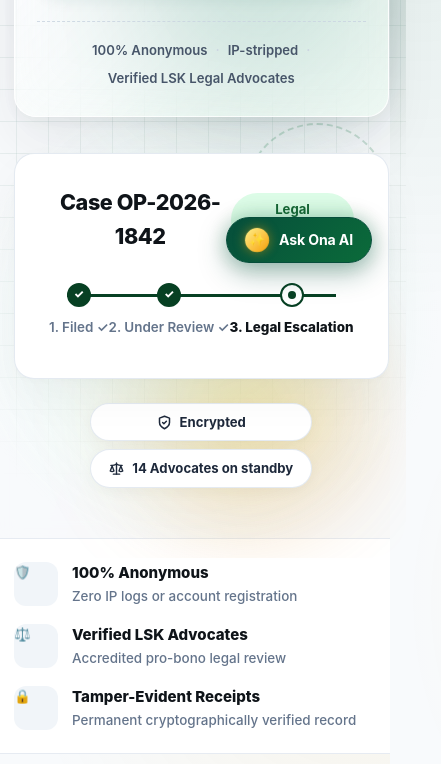
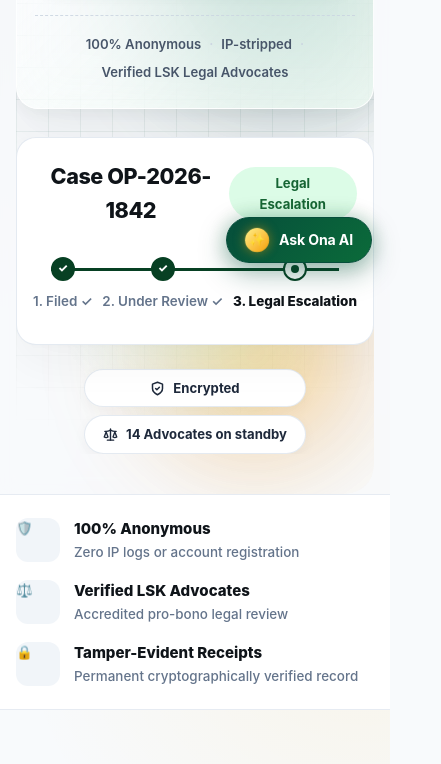
Before and after one commit to Mutisyaaa/OnaPolisi, a website: page Index.html in a window 390 px wide. Shown: the part 563-1327 px from the top of the page, 441 px wide, since content can reach past the window. Drawn offline with Linux system fonts and the light colour scheme; no server answers.

Commit message:
fix(responsive): eliminate mobile horizontal side gap and lock viewport bounds

```diff
--- a/Index.html
+++ b/Index.html
@@ -32,12 +32,37 @@
       --section-pad: 90px;
     }
     * { box-sizing: border-box; }
-    html { scroll-behavior: smooth; }
-    body { margin: 0; color: var(--text); background: var(--bg); font-family: Inter, ui-sans-serif, system-ui, -apple-system, BlinkMacSystemFont, "Segoe UI", sans-serif; line-height: 1.55; }
+    html {
+      scroll-behavior: smooth;
+      overflow-x: hidden;
+      overflow-x: clip;
+      width: 100%;
+      max-width: 100vw;
+    }
+    body {
+      margin: 0;
+      color: var(--text);
+      background: var(--bg);
+      font-family: Inter, ui-sans-serif, system-ui, -apple-system, BlinkMacSystemFont, "Segoe UI", sans-serif;
+      line-height: 1.55;
+      overflow-x: hidden;
+      overflow-x: clip;
+      width: 100%;
+      max-width: 100vw;
+      position: relative;
+    }
     a { color: inherit; text-decoration: none; }
     button, input, select, textarea { font: inherit; }
     button { cursor: pointer; }
-    .container { width: min(1160px, calc(100% - 40px)); margin: 0 auto; }
+    .container {
+      width: 100%;
+      max-width: 1160px;
+      padding-left: 20px;
+      padding-right: 20px;
+      margin-left: auto;
+      margin-right: auto;
+      box-sizing: border-box;
+    }
 
     /* Typography updates */
     h1, h2, h3, h4 { margin-top: 0; color: #0F1419; letter-spacing: -0.04em; }
@@ -208,6 +233,8 @@
       align-items: center;
       padding: 50px 0 80px;
       position: relative;
+      overflow: hidden;
+      border-radius: 28px;
     }
 
     /* Glass Scenery: Background Scene Designed to Visibly Showcase Glass Refraction */
@@ -1203,7 +1230,13 @@
     }
     @media (max-width: 768px) {
       :root { --section-pad: 54px; --card-pad: 20px; }
-      .container { width: min(100% - 28px, 1160px); }
+      .container {
+        width: 100% !important;
+        max-width: 100% !important;
+        padding-left: 16px !important;
+        padding-right: 16px !important;
+        box-sizing: border-box !important;
+      }
       nav { min-height: 64px; }
       .nav-mobile-toggle-wrap { display: flex; }
       .nav-hamburger { display: flex; }
@@ -1252,14 +1285,66 @@
         font-size: 0.88rem;
       }
 
-      /* Hero mobile adjustments */
+      /* Hero mobile adjustments - perfectly fitted with zero side overflow */
+      .hero {
+        padding: 20px 0 40px;
+        gap: 28px;
+        grid-template-columns: 1fr;
+        overflow: hidden;
+        width: 100%;
+        max-width: 100%;
+        box-sizing: border-box;
+      }
+      .hero-glass-scenery {
+        inset: -10px 0;
+        border-radius: 22px;
+      }
+      .scenery-coords {
+        left: 12px;
+        top: 10px;
+        font-size: 0.65rem;
+        max-width: calc(100% - 24px);
+        overflow: hidden;
+        text-overflow: ellipsis;
+        white-space: nowrap;
+      }
+      .scenery-watermark {
+        display: none;
+      }
       .hero-content-tile {
-        padding: 28px 22px;
+        width: 100%;
+        max-width: 100%;
+        padding: 26px 18px;
         border-radius: 22px;
-      }
-      .hero {
-        padding: 24px 0 50px;
-        gap: 36px;
+        box-sizing: border-box;
+      }
+      .hero-visual-wrapper {
+        width: 100%;
+        max-width: 100%;
+        overflow: hidden;
+        box-sizing: border-box;
+      }
+      .hero-visual-bg {
+        width: 100%;
+        max-width: 280px;
+        height: 280px;
+      }
+      .hero-visual-wrapper::after {
+        display: none;
+      }
+      .floating-badge-top {
+        right: 6px;
+        top: -10px;
+      }
+      .floating-badge-bottom {
+        left: 6px;
+        bottom: -10px;
+      }
+      .report-preview-clean {
+        width: 100%;
+        max-width: 100%;
+        padding: 22px 16px 20px;
+        box-sizing: border-box;
       }
       h1 {
         font-size: clamp(2.1rem, 7.8vw, 3rem);
@@ -1336,7 +1421,7 @@
       }
     }
   </style>
-  <link rel="stylesheet" href="/motion.css?v=20261029a" />
+  <link rel="stylesheet" href="/motion.css?v=20261029b" />
 </head>
 <body>
   <header class="site-header" id="home">
--- a/ai-companion.js
+++ b/ai-companion.js
@@ -402,8 +402,8 @@
       .ona-ai-drawer {
         bottom: 0;
         right: 0;
-        width: 100vw;
-        max-width: 100vw;
+        width: 100%;
+        max-width: 100%;
         height: 85vh;
         max-height: 85vh;
         border-radius: 20px 20px 0 0;
--- a/motion.css
+++ b/motion.css
@@ -6,12 +6,21 @@
   --glass-shadow: 0 18px 44px rgba(15, 20, 25, 0.12), 0 3px 8px rgba(15, 20, 25, 0.06);
 }
 
-html { scroll-behavior: smooth; }
+html {
+  scroll-behavior: smooth;
+  overflow-x: hidden;
+  overflow-x: clip;
+  width: 100%;
+  max-width: 100vw;
+}
 
 body {
   position: relative;
   isolation: isolate;
   overflow-x: hidden;
+  overflow-x: clip;
+  width: 100%;
+  max-width: 100vw;
   background-image:
     radial-gradient(circle at 8% 12%, rgba(11, 107, 58, 0.08), transparent 24rem),
     radial-gradient(circle at 94% 28%, rgba(242, 169, 0, 0.08), transparent 22rem);
@@ -351,6 +360,12 @@ body {
 }
 
 @media (max-width: 768px) {
+  /* Prevent horizontal side overflow from floating background orbits */
+  body::before,
+  body::after {
+    display: none !important;
+  }
+
   /* Prevent iOS Safari auto-zoom on input focus */
   input,
   select,
```
Also changed, not shown: Admin.html (+1 -1 lines), Case.html (+1 -1 lines), ForAdvocates.html (+1 -1 lines), LawyerAvailable.html (+1 -1 lines), LawyerMyCases.html (+1 -1 lines), Login.html (+1 -1 lines), MyReports.html (+1 -1 lines), PressExports.html (+1 -1 lines), Report.html (+1 -1 lines), Verification.html (+1 -1 lines), VerificationAdmin.html (+1 -1 lines).
